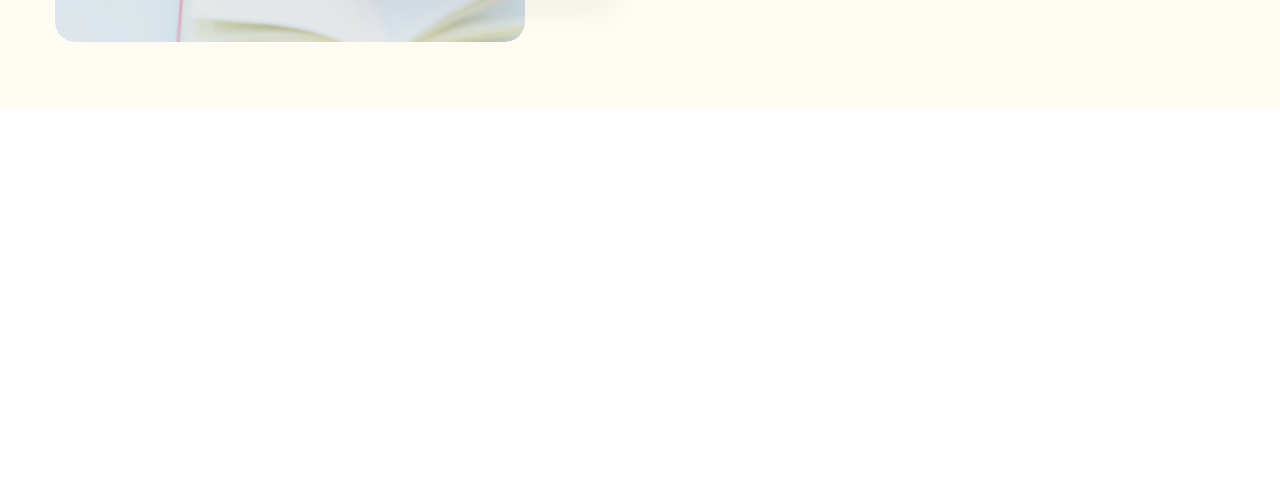
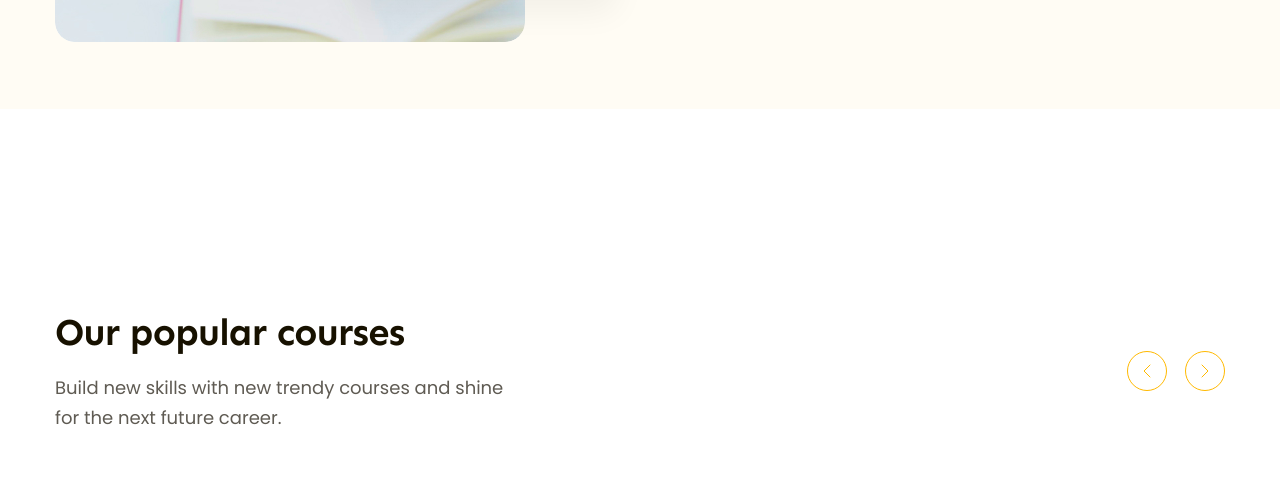
Before and after one commit to PhongNguyenwm/figma-to-html, a plain HTML site: page index.html in a window 1280 px wide. Shown: the part 794-1295 px from the top of the page. Drawn offline with Linux system fonts and the light colour scheme.

Commit message:
p5. popular-top done

```diff
--- a/assets/css/style.css
+++ b/assets/css/style.css
@@ -38,6 +38,15 @@ a {
 }
 .btn:hover {
   opacity: 0.9;
+}
+
+.heading-lv2 {
+  color: #171100;
+  font-family: var(--font-heading);
+  font-size: 3.8rem;
+  font-weight: 700;
+  line-height: 1.263;
+  letter-spacing: -0.76px;
 }
 
 /* header */
@@ -244,3 +253,44 @@ a {
 .hero .stats strong:nth-child(2) {
   margin-left: 28px;
 }
+
+/* popular */
+.popular {
+  padding: 65px 0;
+  margin-top: 135px;
+}
+
+.popular-top {
+  display: flex;
+  justify-content: space-between;
+  align-items: center;
+}
+
+.popular-top .desc {
+  margin-top: 16px;
+  width: 458px;
+  color: #5f5b53;
+  font-size: 1.8rem;
+  line-height: 1.67;
+}
+
+.popular-top .controls {
+  display: flex;
+  gap: 18px;
+}
+.popular-top .btn-control {
+  display: flex;
+  align-items: center;
+  justify-content: center;
+  background: transparent;
+  width: 40px;
+  height: 40px;
+  border-radius: 50%;
+  color: var(--primary-color);
+  border: 1px solid var(--primary-color);
+}
+.popular-top .btn-control:hover {
+  background: var(--primary-color);
+  color: #fff;
+  cursor: pointer;
+}
--- a/index.html
+++ b/index.html
@@ -121,6 +121,58 @@
           </div>
         </div>
       </div>
+
+      <!-- popular -->
+      <div class="popular">
+        <div class="main-content">
+          <!-- popular-top -->
+          <div class="popular-top">
+            <!-- popular-top left -->
+            <div class="info">
+              <h2 class="heading-lv2">Our popular courses</h2>
+              <p class="desc">
+                Build new skills with new trendy courses and shine for the next
+                future career.
+              </p>
+            </div>
+            <!-- popular-top right -->
+            <div class="controls">
+              <button class="btn-control">
+                <svg
+                  width="8"
+                  height="14"
+                  viewBox="0 0 8 14"
+                  fill="none"
+                  xmlns="http://www.w3.org/2000/svg"
+                >
+                  <path
+                    d="M7 1L1 7L7 13"
+                    stroke="currentColor"
+                    stroke-linecap="round"
+                    stroke-linejoin="round"
+                  />
+                </svg>
+              </button>
+              <button class="btn-control">
+                <svg
+                  width="8"
+                  height="14"
+                  viewBox="0 0 8 14"
+                  fill="none"
+                  xmlns="http://www.w3.org/2000/svg"
+                >
+                  <path
+                    d="M1 1L7 7L1 13"
+                    stroke="currentColor"
+                    stroke-linecap="round"
+                    stroke-linejoin="round"
+                  />
+                </svg>
+              </button>
+            </div>
+          </div>
+        </div>
+      </div>
     </main>
   </body>
 </html>
```
Also changed, not shown: assets/icon/left.svg (added), assets/icon/right.svg (added).
